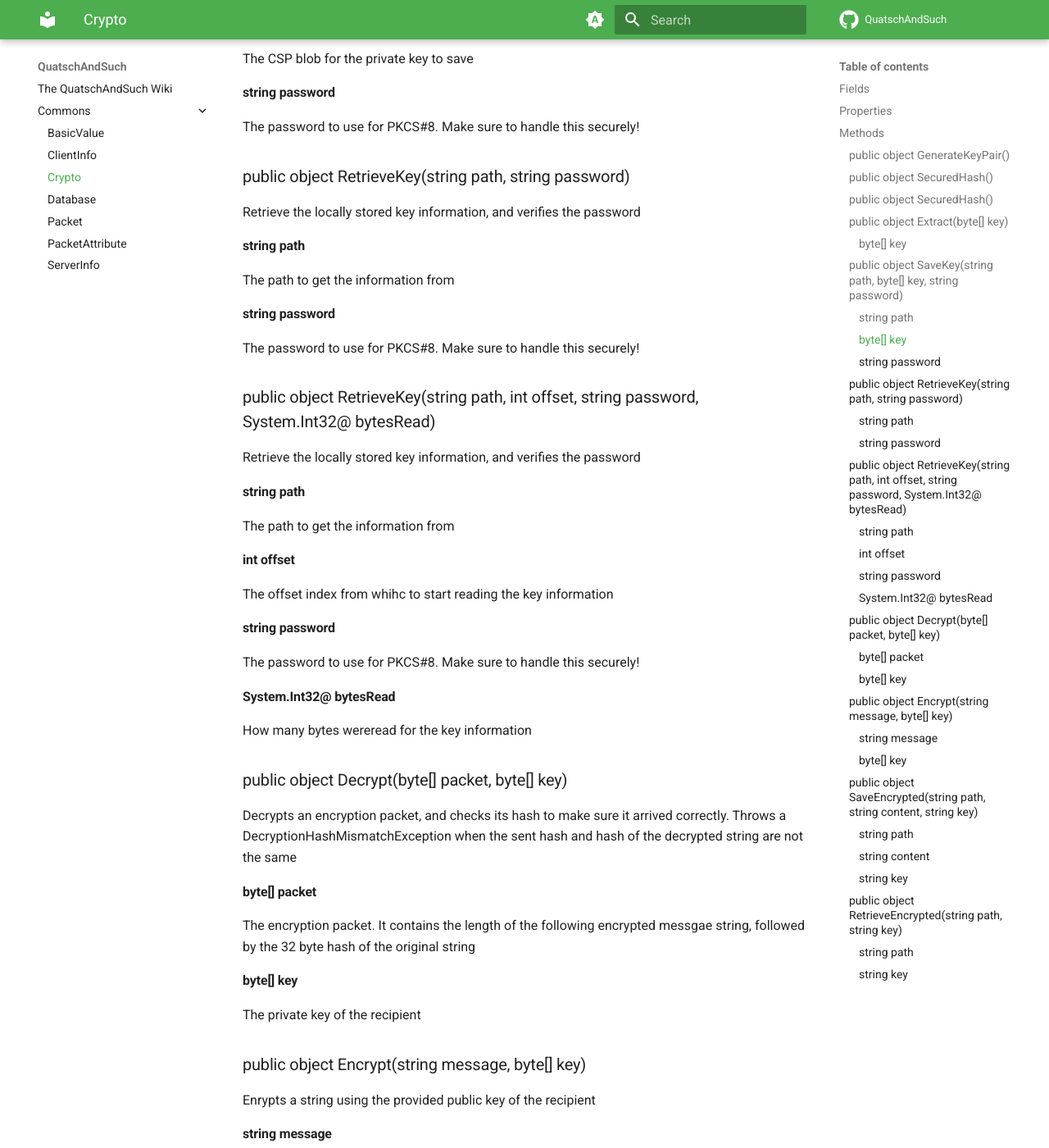
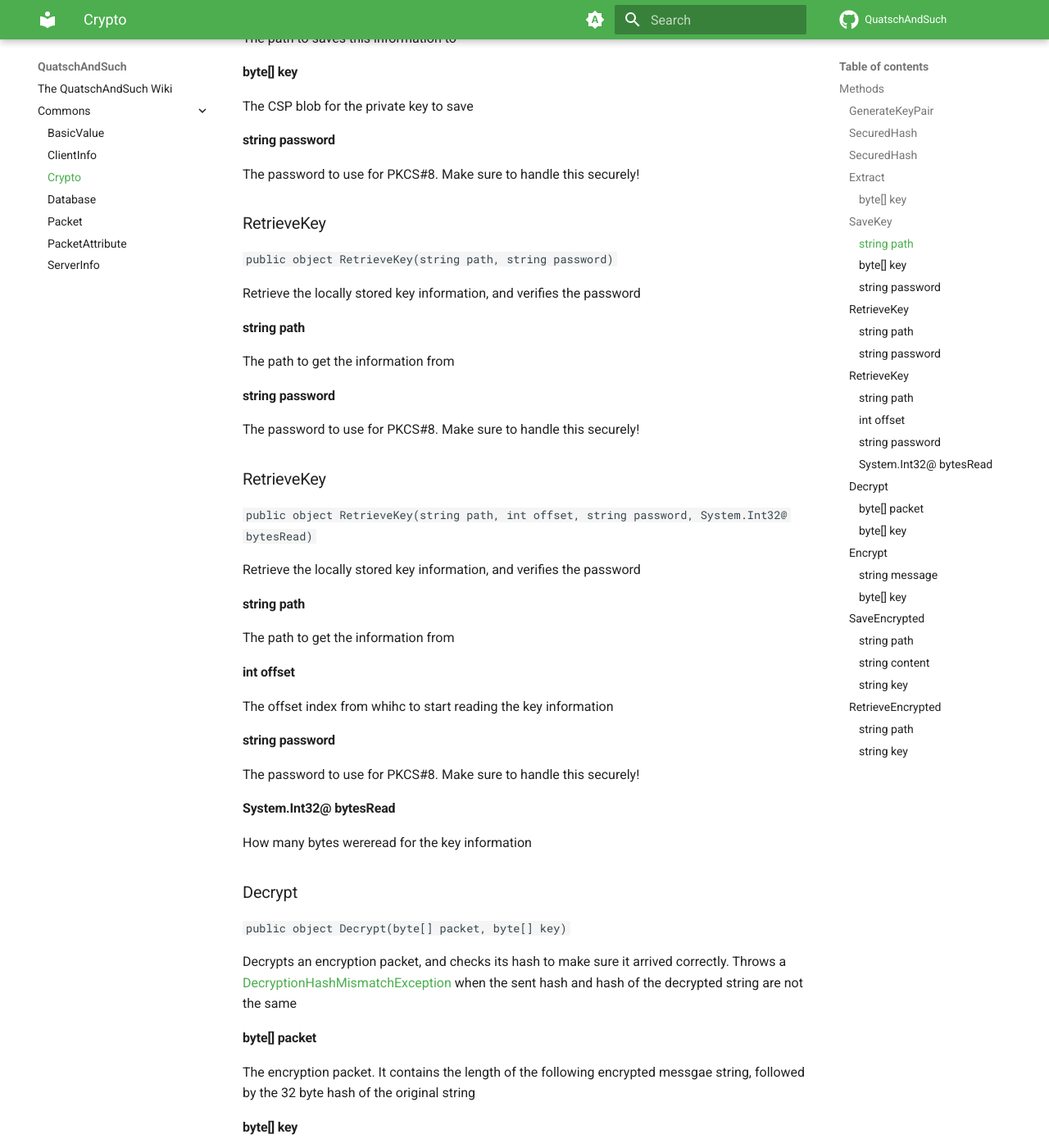
Before and after one commit to QuatschVirus/QuatschAndSuch, an MkDocs documentation site: the page built from docs/Commons/Crypto.md, in a window 1280 px wide and 1400 px high, scrolled down 1139 px. Shown: the whole window at 82% size. Built offline with MkDocs 1.6.1 and Material for MkDocs 9.7.7, drawn with Linux system fonts in a browser that asks for light colours; comment, search, counter and statistics services are not loaded; some of the changed text lies outside the part shown.

Commit message:
Docs updates

```diff
--- /dev/null
+++ b/dg-cfg.json
@@ -0,0 +1,3 @@
+{
+    "solution": "QuatschAndSuch.sln"
+}
--- a/docs/Commons/Crypto.md
+++ b/docs/Commons/Crypto.md
@@ -7,28 +7,34 @@ title: Crypto
 Static class to provide cryptographic functionality
 
 
-## Fields
+## Methods
+### GenerateKeyPair
+`public object GenerateKeyPair()`
 
-## Properties
-
-## Methods
-### public object GenerateKeyPair()
 Generates new private and public keys using RSA
 
-### public object SecuredHash()
+### SecuredHash
+`public object SecuredHash()`
+
 Securly generates a hash for the inputted data using PBKDF2
 
-### public object SecuredHash()
+### SecuredHash
+`public object SecuredHash()`
+
 Securly generates a hash for the inputted data using PBKDF2, using a random value for the salt
 
-### public object Extract(byte[] key)
+### Extract
+`public object Extract(byte[] key)`
+
 Gets the public key out of the private key
 
 #### byte[] key
 The private key
 
 
-### public object SaveKey(string path, byte[] key, string password)
+### SaveKey
+`public object SaveKey(string path, byte[] key, string password)`
+
 Locally saves the key, along with the verification information for the password
 
 #### string path
@@ -43,7 +49,9 @@ The CSP blob for the private key to save
 The password to use for PKCS#8. Make sure to handle this securely!
 
 
-### public object RetrieveKey(string path, string password)
+### RetrieveKey
+`public object RetrieveKey(string path, string password)`
+
 Retrieve the locally stored key information, and verifies the password
 
 #### string path
@@ -54,7 +62,9 @@ The path to get the information from
 The password to use for PKCS#8. Make sure to handle this securely!
 
 
-### public object RetrieveKey(string path, int offset, string password, System.Int32@ bytesRead)
+### RetrieveKey
+`public object RetrieveKey(string path, int offset, string password, System.Int32@ bytesRead)`
+
 Retrieve the locally stored key information, and verifies the password
 
 #### string path
@@ -73,8 +83,10 @@ The password to use for PKCS#8. Make sure to handle this securely!
 How many bytes wereread for the key information
 
 
-### public object Decrypt(byte[] packet, byte[] key)
-Decrypts an encryption packet, and checks its hash to make sure it arrived correctly. Throws a DecryptionHashMismatchException when the sent hash and hash of the decrypted string are not the same
+### Decrypt
+`public object Decrypt(byte[] packet, byte[] key)`
+
+Decrypts an encryption packet, and checks its hash to make sure it arrived correctly. Throws a [DecryptionHashMismatchException](/Commons/Crypto#DecryptionHashMismatchException) when the sent hash and hash of the decrypted string are not the same
 
 #### byte[] packet
 The encryption packet. It contains the length of the following encrypted messgae string, followed by the 32 byte hash of the original string
--- a/docs/dgconfig.json
+++ b/docs/dgconfig.json
@@ -1,5 +1,5 @@
 {
     "links": {
-        "QuastchAndSuch": "/Commons/"
+        "QuatschAndSuch": "/Commons/"
     }
 }
```
Also changed, not shown: other parts of docs/Commons/Crypto.md (+9 -3 lines), docs/Commons/ClientInfo.md (+0 -6 lines), docs/Commons/Database.md (+0 -6 lines), docs/Commons/Packet.md (+6 -4 lines), docs/Commons/PacketAttribute.md (+0 -6 lines), docs/Commons/ServerInfo.md (+0 -6 lines).
